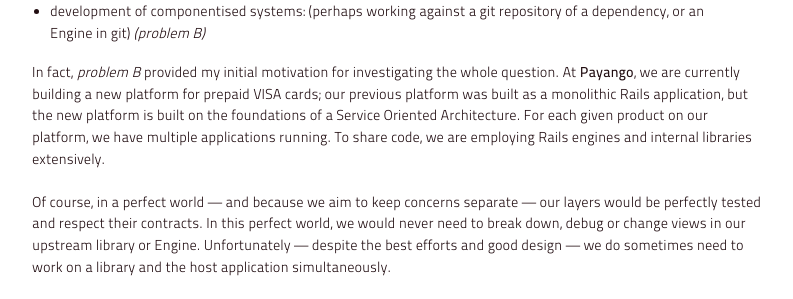
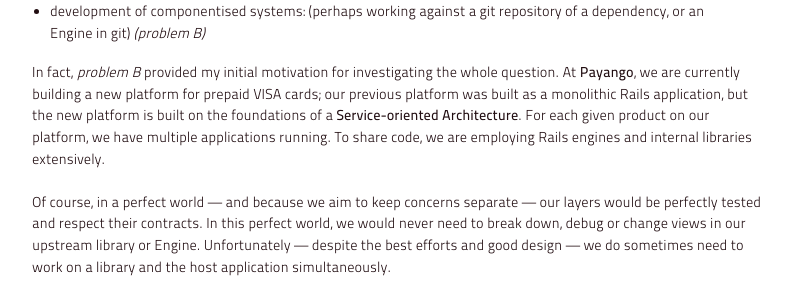
Before and after one commit to myabc/myabc.github.com, a Jekyll site: the page built from _posts/2012-3-18-bundler-pain-points.markdown, in a window 1280 px wide and 900 px high, scrolled down 2246 px. Shown: the part 197-496 px from the top of the window, without its empty margins (243-1036 px from the left). Built offline with Jekyll 4.4.1, drawn with Linux system fonts in a browser that asks for light colours; nearby versions of some CDN libraries; Markdown is read by kramdown in place of the engine named in the settings; comment, search, counter and statistics services are not loaded; part of the change alters nothing that is shown.

```diff
--- a/_posts/2012-3-18-bundler-pain-points.markdown
+++ b/_posts/2012-3-18-bundler-pain-points.markdown
@@ -96,7 +96,7 @@ Not being able to declare a dependency more than once makes the following things
   (perhaps working against a git repository of a dependency, or an Engine in git)
   _(problem B)_
 
-In fact, _problem B_ provided my initial motivation for investigating the whole question. At [Payango](http://payango.com/en), we are currently building a new platform for prepaid VISA cards; our previous platform was built as a monolithic Rails application, but the new platform is built on the foundations of a Service Oriented Architecture. For each given product on our platform, we have multiple applications running. To share code, we are employing Rails engines and internal libraries extensively.
+In fact, _problem B_ provided my initial motivation for investigating the whole question. At [Payango](http://payango.com/en), we are currently building a new platform for prepaid VISA cards; our previous platform was built as a monolithic Rails application, but the new platform is built on the foundations of a [Service-oriented Architecture](http://en.wikipedia.org/wiki/Service-oriented_architecture). For each given product on our platform, we have multiple applications running. To share code, we are employing Rails engines and internal libraries extensively.
 
 Of course, in a perfect world — and because we aim to keep concerns separate — our layers would be perfectly tested and respect their contracts. In this perfect world, we would never need to break down, debug or change views in our upstream library or Engine. Unfortunately — despite the best efforts and good design — we do sometimes need to work on a library and the host application simultaneously.
 
```
